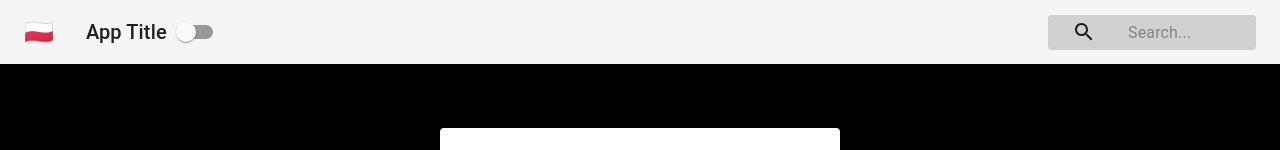
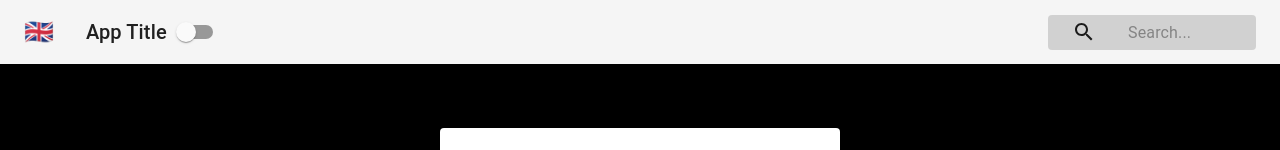
Before and after one commit to FIANA28/context-app, a React (Create React App) app: page / in a window 1280 px wide. Shown: the top 150 px of the page. Built offline with nearby package versions, Linux system fonts and the light colour scheme.

Commit message:
adding HOC

```diff
--- a/src/Form.js
+++ b/src/Form.js
@@ -1,7 +1,6 @@
 import React, { Component } from 'react';
 import Avatar from '@material-ui/core/Avatar';
 import Button from '@material-ui/core/Button';
-import CssBaseline from '@material-ui/core/CssBaseline';
 import FormControl from '@material-ui/core/FormControl';
 import FormControlLabel from '@material-ui/core/FormControlLabel';
 import Checkbox from '@material-ui/core/Checkbox';
@@ -15,6 +14,7 @@
 import styles from './styles/FormStyles'
 import { MenuItem } from '@material-ui/core';
 import { LanguageContext } from './contexts/LanguageContext';
+
 const words = {
     polish: {
         signIn: 'Zarejestruj się',
--- a/src/Navbar.js
+++ b/src/Navbar.js
@@ -9,6 +9,22 @@
 import { withStyles } from '@material-ui/core/styles';
 import styles from './styles/NavBarStyles';
 import { ThemeContext } from './contexts/ThemeContext';
+import { withLanguageContext } from './contexts/LanguageContext';
+
+const content = {
+    polish: {
+        search: 'Szukaj',
+        flag: '🇵🇱'
+    },
+    english: {
+        search: 'Search',
+        flag: '🇬🇧'
+    },
+    finnish: {
+        search: 'Etsi',
+        flag: '🇫🇮'
+    }
+}
 
 class Navbar extends Component {
     static contextType = ThemeContext;
@@ -16,12 +32,14 @@
     render() {
         const { isDarkMode, toggleTheme } = this.context;
         const { classes } = this.props;
+        const { language } = this.props.languageContext;
+        const { search, flag } = content[language];
         return (
             <div className={classes.root}>
                 <AppBar position='static' color={isDarkMode ? 'default' : 'primary'}>
                     <Toolbar>
                         <IconButton className={classes.menuButton} color="inherit" >
-                            <span>🇵🇱</span>
+                            <span>{flag}</span>
                         </IconButton>
                         <Typography
                          className={classes.title}
@@ -35,7 +53,7 @@
                              <div className={classes.searchIcon}>
                                  <SearchIcon />
                              </div>
-                             <InputBase placeholder='Search...' classes={{
+                             <InputBase placeholder={`${search}...`} classes={{
                                  root: classes.inputRoot,
                                  input: classes.inputInput
                              }}
@@ -47,4 +65,4 @@
         );
     }
 }
-export default withStyles(styles)(Navbar);
+export default withLanguageContext(withStyles(styles)(Navbar));
--- a/src/contexts/LanguageContext.js
+++ b/src/contexts/LanguageContext.js
@@ -20,4 +20,10 @@
         </LanguageContext.Provider>
         );
     }
-}
+};
+
+export const withLanguageContext = Component => props => (
+    <LanguageContext.Consumer>
+        {value => <Component languageContext={value} {...props} />}
+    </LanguageContext.Consumer>
+)
--- a/src/styles/FormStyles.js
+++ b/src/styles/FormStyles.js
@@ -1,4 +1,3 @@
-import { CenterFocusStrong } from "@material-ui/icons";
 
 const styles = theme => ({
     main: {
```
Also changed, not shown: 1 other file (tests, documents, lock files or other folders).
